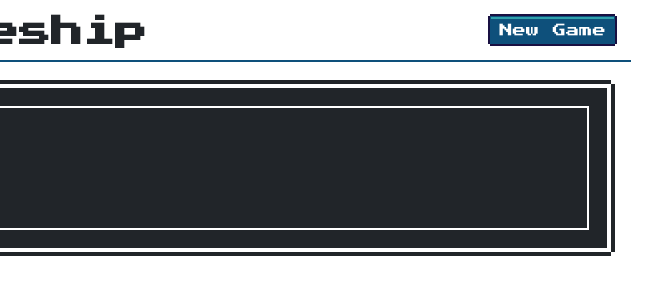
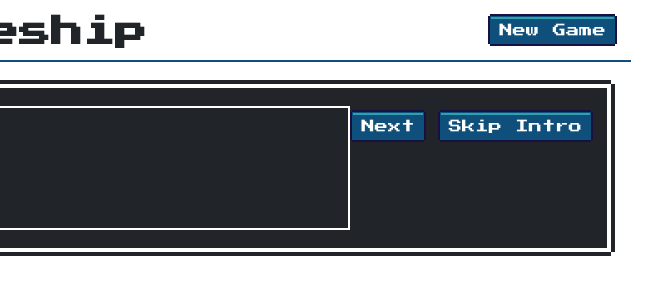
Before and after one commit to JacobGiordano/battleship, a website built with webpack: page src/template.html in a window 1280 px wide. Shown: the top 281 px of the page, 419-1081 px from the left. Built offline with nearby package versions, Linux system fonts and the light colour scheme.

Commit message:
Add coms section btns to html

```diff
--- a/src/template.html
+++ b/src/template.html
@@ -15,6 +15,10 @@
   <section id="coms" class="coms box thick dark">
     <img src="#" alt="An image of animated character" id="coms-img" class="coms-img box dark">
     <div id="coms-text" class="coms-text box dark"></div>
+    <div id="coms-intro-btns-wrapper" class="coms-intro-btns-wrapper">
+      <button id="cont-coms-intro-btn" class="cont-coms-intro-btn">Next</button>
+      <button id="skip-intro-btn" class="skip-intro-btn disabled" disabled>Skip Intro</button>
+    </div>
   </section>
   <section id="battle-status-section" class="battle-status-section">
     <span>Battle Status: <span id="battle-status" class="battle-status">Place ships</span></span>
```
